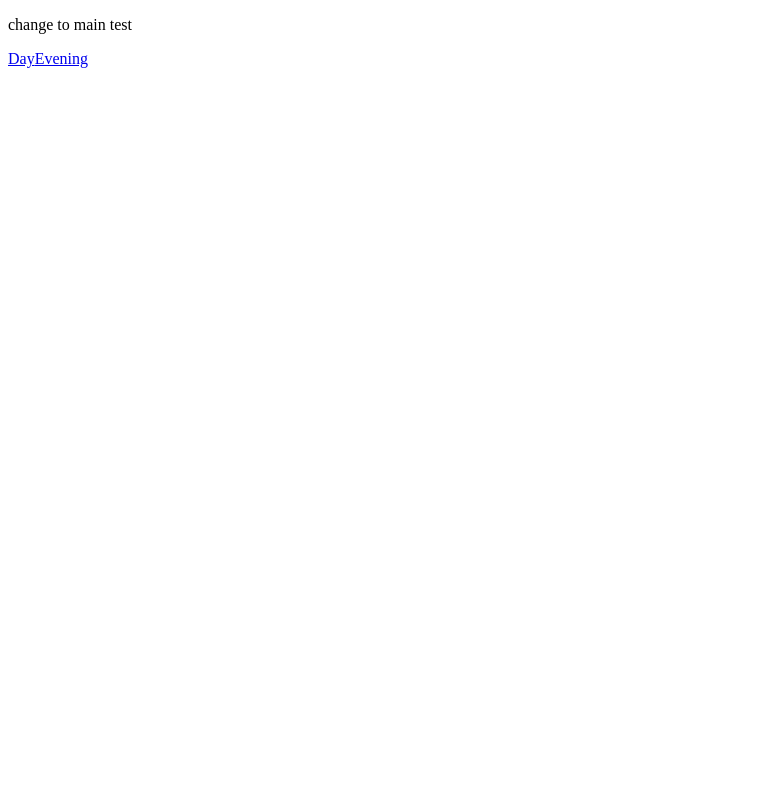
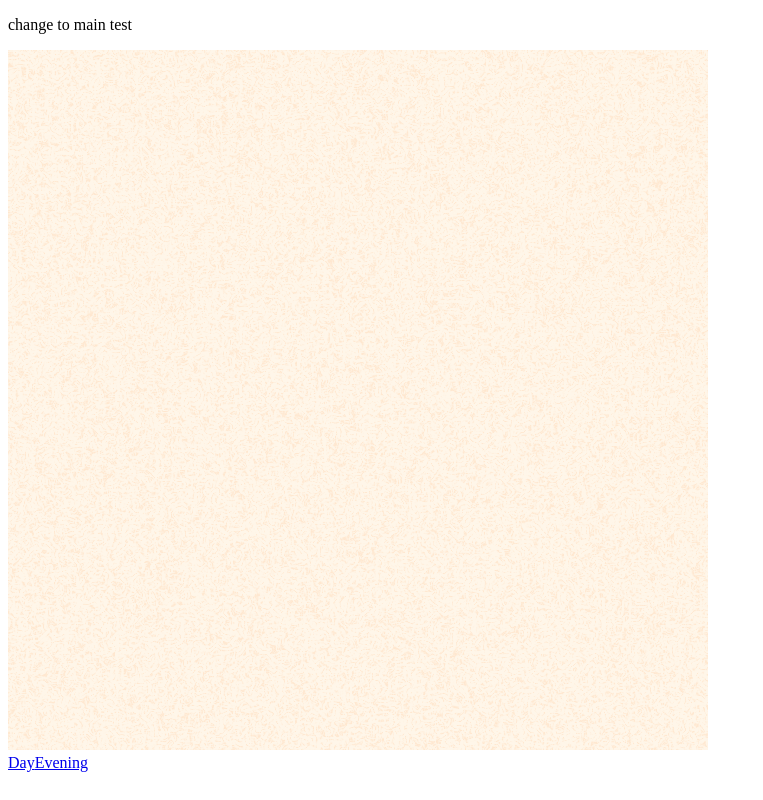
Before and after one commit to reasonsx/fantasy-quest-website, a Vue app in the folder 2nd-sem-project/: page / in a window 1280 px wide. Shown: the whole page, without its empty margins (0-763 px from the left). Built offline with nearby package versions, Linux system fonts and the light colour scheme.

Commit message:
svg paper

```diff
--- a/2nd-sem-project/src/App.vue
+++ b/2nd-sem-project/src/App.vue
@@ -13,6 +13,15 @@ import { RouterLink, RouterView } from 'vue-router'
       <p>change to main test</p>
     </div>
   </header>
+  <div class="svg-test">
+    <svg xmlns="http://www.w3.org/2000/svg" version="1.1" xmlns:xlink="http://www.w3.org/1999/xlink" xmlns:svgjs="http://svgjs.dev/svgjs" viewBox="0 0 700 700" width="700" height="700" opacity="1"><defs><filter id="nnnoise-filter" x="-20%" y="-20%" width="140%" height="140%" filterUnits="objectBoundingBox" primitiveUnits="userSpaceOnUse" color-interpolation-filters="linearRGB">
+	<feTurbulence type="fractalNoise" baseFrequency="0.154" numOctaves="4" seed="15" stitchTiles="stitch" x="0%" y="0%" width="100%" height="100%" result="turbulence"></feTurbulence>
+	<feSpecularLighting surfaceScale="4" specularConstant="0.75" specularExponent="20" lighting-color="#f3d5b9" x="0%" y="0%" width="100%" height="100%" in="turbulence" result="specularLighting">
+    		<feDistantLight azimuth="3" elevation="100"></feDistantLight>
+  	</feSpecularLighting>
+
+</filter></defs><rect width="700" height="700" fill="#fff6e9"></rect><rect width="700" height="700" fill="#f3d5b9" filter="url(#nnnoise-filter)"></rect></svg>
+  </div>
 
   <RouterView />
 </template>
```
